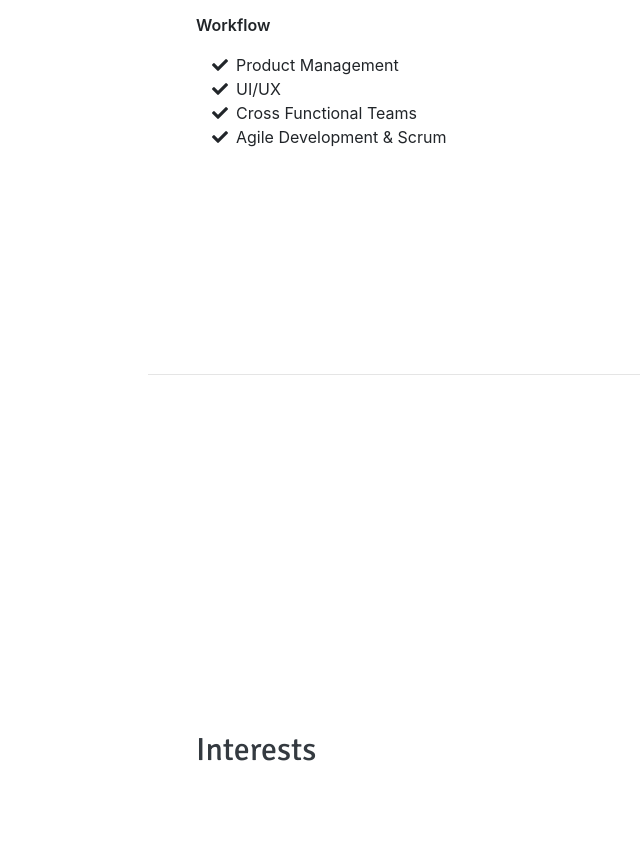
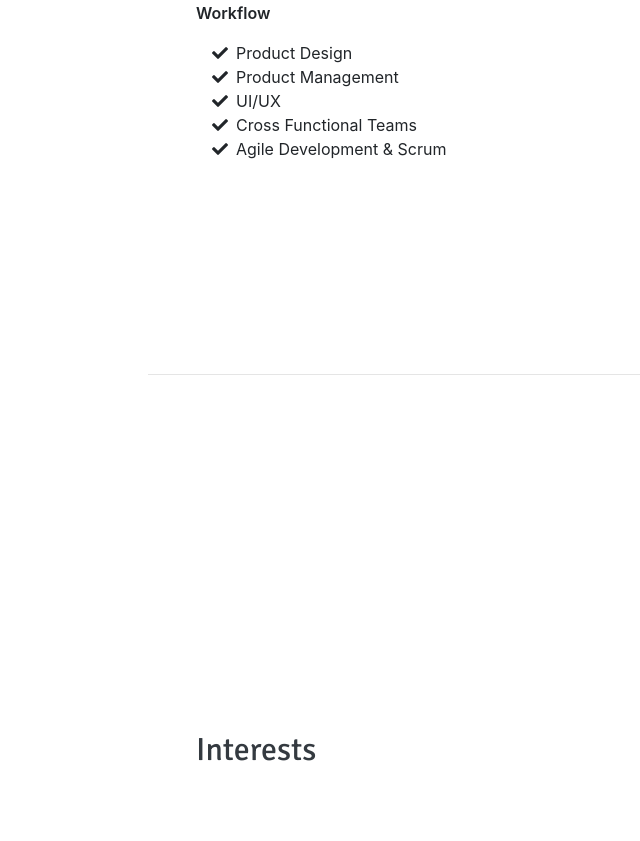
Before and after one commit to fanny-rojon/profile, a website with bundled scripts: page index.html in a window 1280 px wide. Shown: the part 3383-4224 px from the top of the page, without its empty margins (124-764 px from the left). Built offline with nearby package versions, Linux system fonts and the light colour scheme; a web font is replaced by a local one.

Commit message:
polishing content

```diff
--- a/index.html
+++ b/index.html
@@ -248,6 +248,10 @@
         <ul class="fa-ul mb-0">
           <li>
             <i class="fa-li fa fa-check"></i>
+            Product Design</li>
+          <li>
+          <li>
+            <i class="fa-li fa fa-check"></i>
             Product Management</li>
           <li>
             <i class="fa-li fa fa-check"></i>
```
